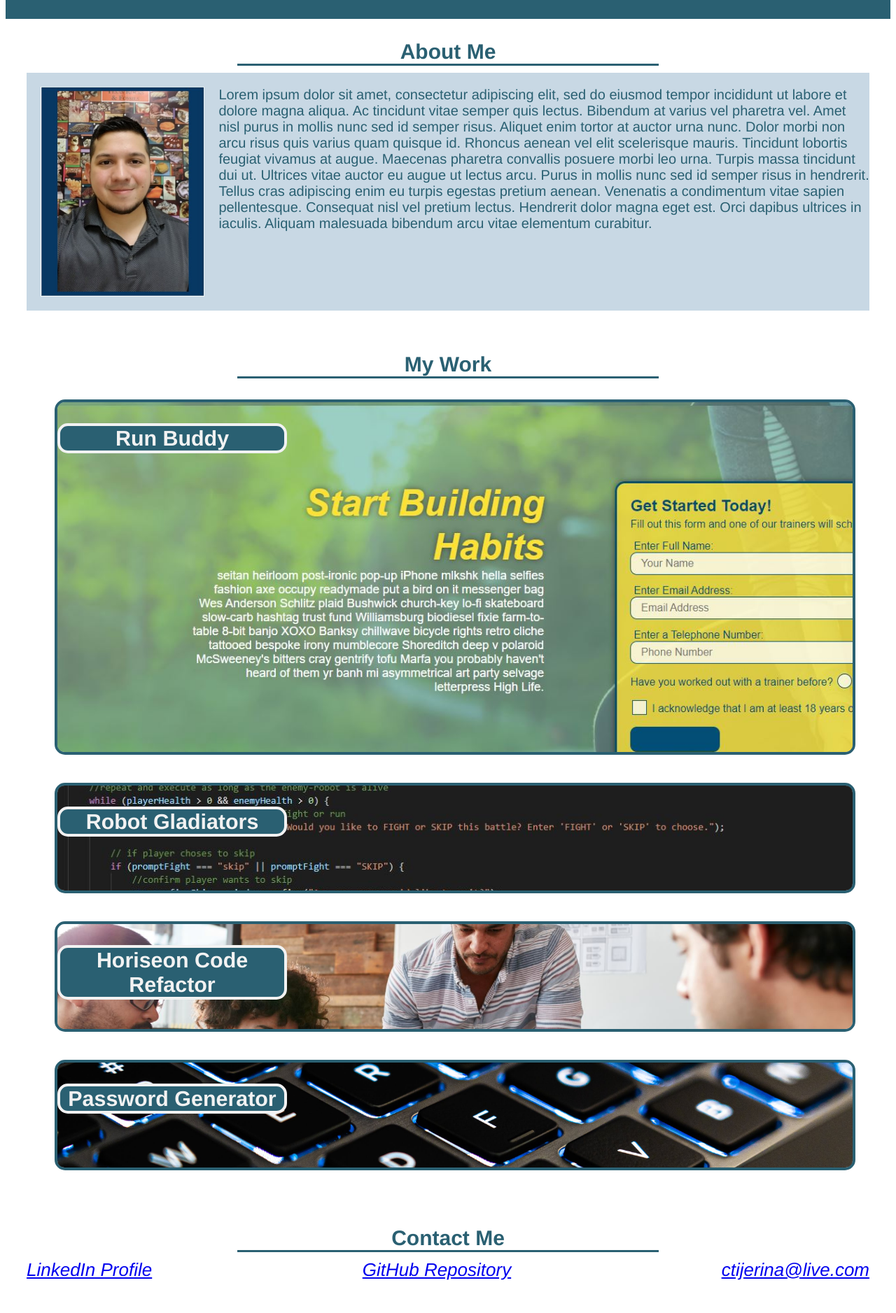
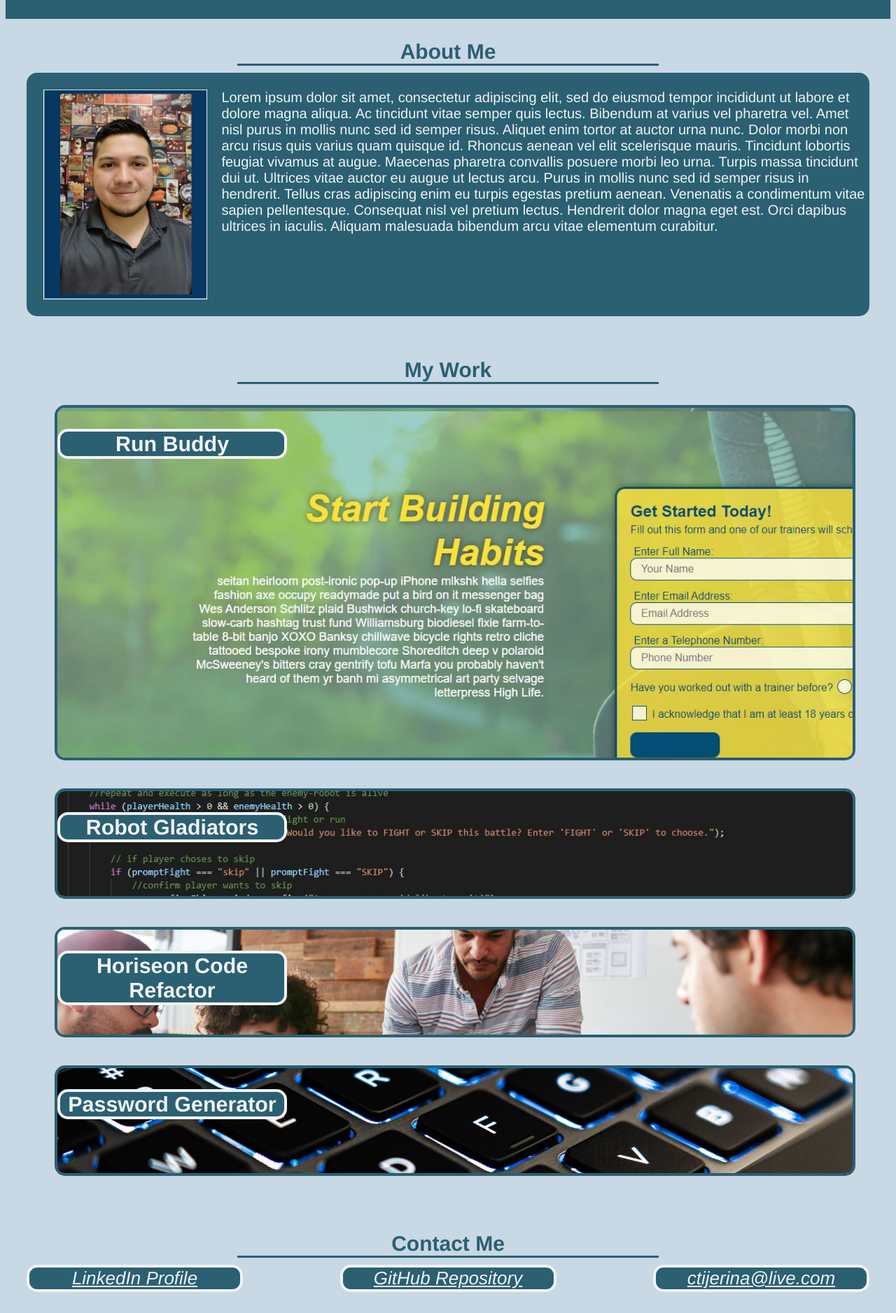
Before and after one commit to Chris-Tijerina/professional-portfolio-ctijerina, a plain HTML site: page index.html in a window 1280 px wide. Shown: the part 123-2000 px from the top of the page at 70% size. Drawn offline with Linux system fonts and the light colour scheme.

Commit message:
added contact info styling and changed some color profiles

```diff
--- a/assets/css/style.css
+++ b/assets/css/style.css
@@ -1,6 +1,7 @@
 body {
     color: #abd1ee;
     font-family: Helvetica, Arial, sans-serif;
+    background-color: #c8d8e4;
 }
 
 /* Header Style Start */
@@ -20,7 +21,7 @@ body {
 .header h1 {
     font-weight: bold;
     font-size: 36px;
-    color: #52ab98;
+    color: #f2f2f2;
     display: inline;
 }
 
@@ -87,7 +88,9 @@ header a {
 .about-me-content {
     display: flex;
     flex: wrap;
-    background-color: #c8d8e4;
+    background-color: #2a6072;
+    border: solid 4px #2a6072;
+    border-radius: 15px;
 
 }
 
@@ -97,13 +100,14 @@ header a {
 }
 
 .about-me-content p {
-    color: #2a6072;
+    color: #f2f2f2;
     font-size: 20px;
 }
 
 /* About Me Style End */
 
 /* My Work Style Start */
+
 .my-work-content {
     display: inline-block;
     margin-left: 20px;
@@ -163,8 +167,28 @@ header a {
     border-radius: 10px;
 }
 
+/* My Work Style End */
+
+/* Contact Info Style End */
+
 .contact-links {
     display: flex;
     justify-content: space-between;
     font-size: 26px;
 }
+
+.contact-links a {
+    border: solid 4px;
+    border-radius: 15px;
+    width: 25%;
+    text-align: center;
+    background-color: #2a6072;
+    color: #f2f2f2;
+}
+
+.contact-links :hover {
+    box-shadow: 0px 0px 50px rgb(82 171 152 / 100%);
+    border-radius: 15px;
+}
+
+/* Contact Info Style End */
```
